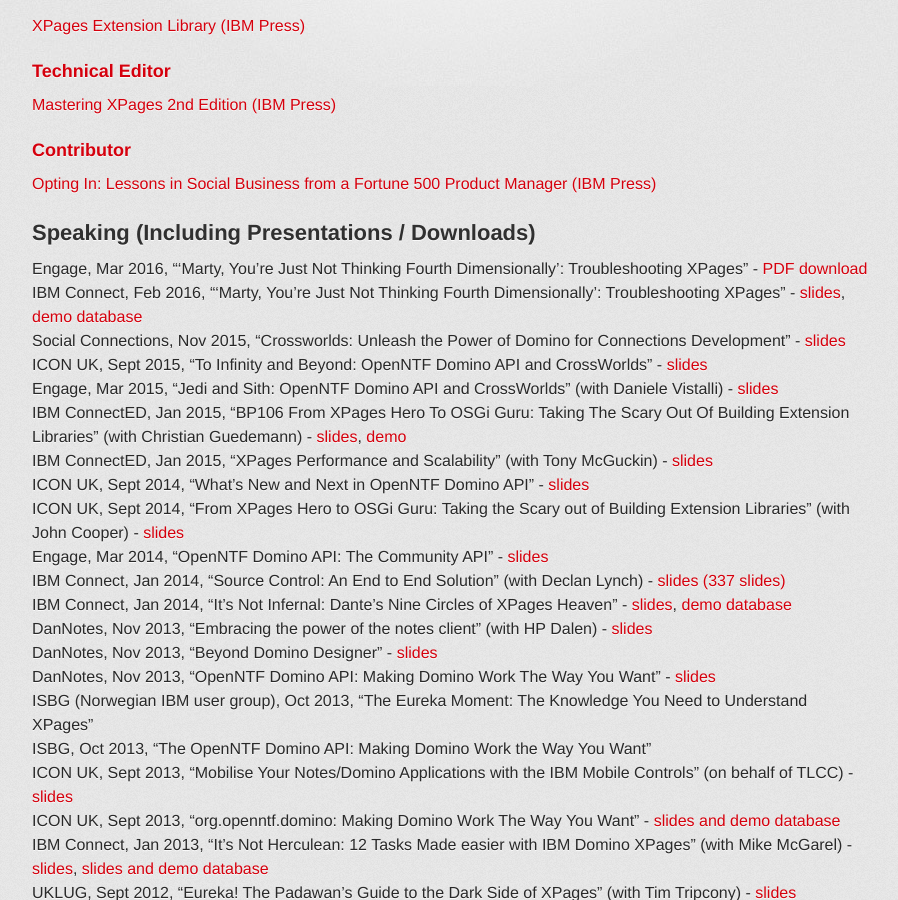
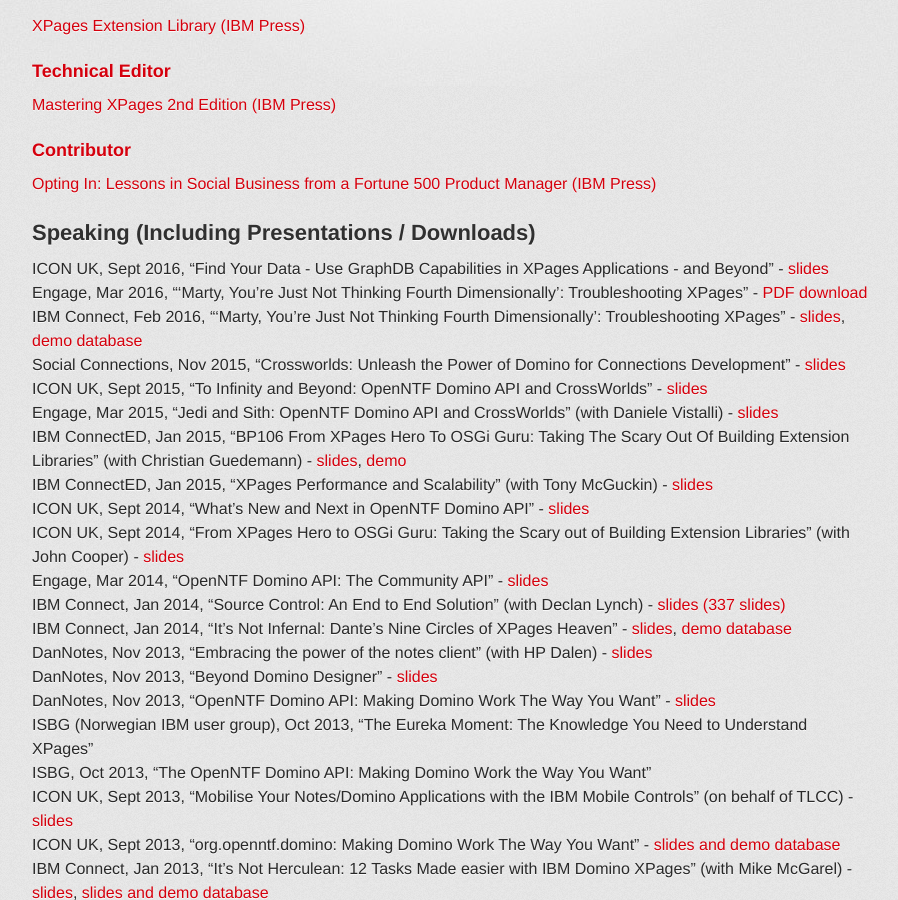
Before and after one commit to paulswithers/paulswithers.github.io, a Jekyll site: the page built from professional/index.md, in a window 1280 px wide and 900 px high, scrolled down 487 px. Shown: the whole window, without its empty margins (188-1086 px from the left). Built offline with Jekyll 4.4.1, drawn with Linux system fonts in a browser that asks for light colours; some web fonts are replaced.

Commit message:
Updated bio

```diff
--- a/professional/index.md
+++ b/professional/index.md
@@ -28,6 +28,7 @@
 [Opting In: Lessons in Social Business from a Fortune 500 Product Manager (IBM Press)](https://www.amazon.co.uk/Opting-Lessons-Business-Fortune-Product-ebook/dp/B00AXYKNSM)
 
 ## Speaking (Including Presentations / Downloads)
+ICON UK, Sept 2016, "Find Your Data - Use GraphDB Capabilities in XPages Applications - and Beyond" - [slides](http://www.slideshare.net/iconuk_/find-your-data-use-graphdb-capabilities-in-xpages-applications-and-beyond)
 Engage, Mar 2016, "'Marty, You're Just Not Thinking Fourth Dimensionally': Troubleshooting XPages" - [PDF download](http://engage.ug/engage.nsf/Click?Open&e=20160323&s=PaulW&f=2016_Slides_c/$file/Engage2016_Marty.pdf)
 IBM Connect, Feb 2016, "'Marty, You're Just Not Thinking Fourth Dimensionally': Troubleshooting XPages" - [slides](http://www.slideshare.net/paulswithers1/ad1279-marty-youre-not-thinking-fourth-dimensionally-troubleshooting-xpages), [demo database](http://www.intec.co.uk/wp-content/uploads/2016/02/BTTF.zip)
 Social Connections, Nov 2015, "Crossworlds: Unleash the Power of Domino for Connections Development" - [slides](http://www.slideshare.net/paulswithers1/social-connections-2015-crossworlds-and-domino)
```
